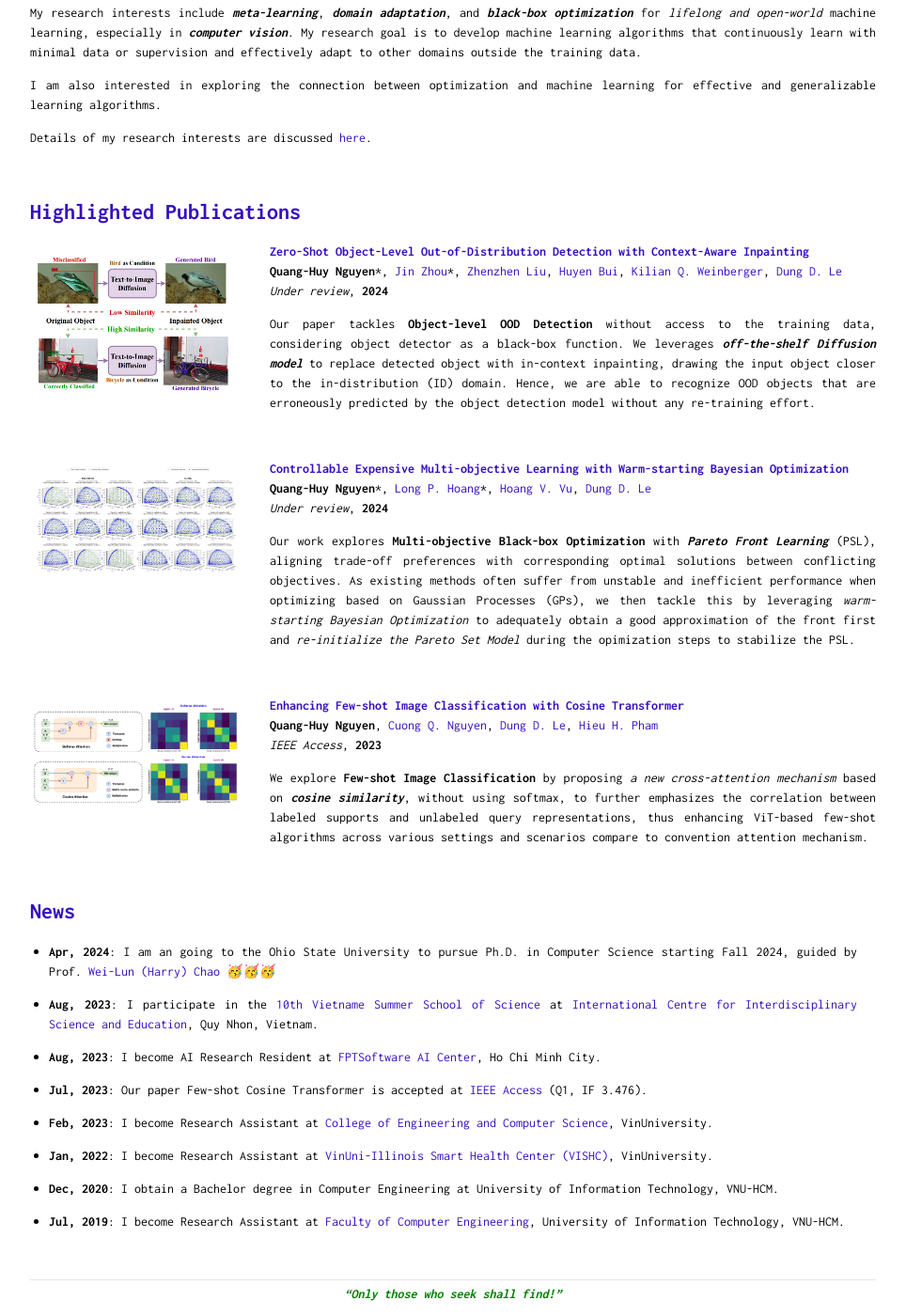
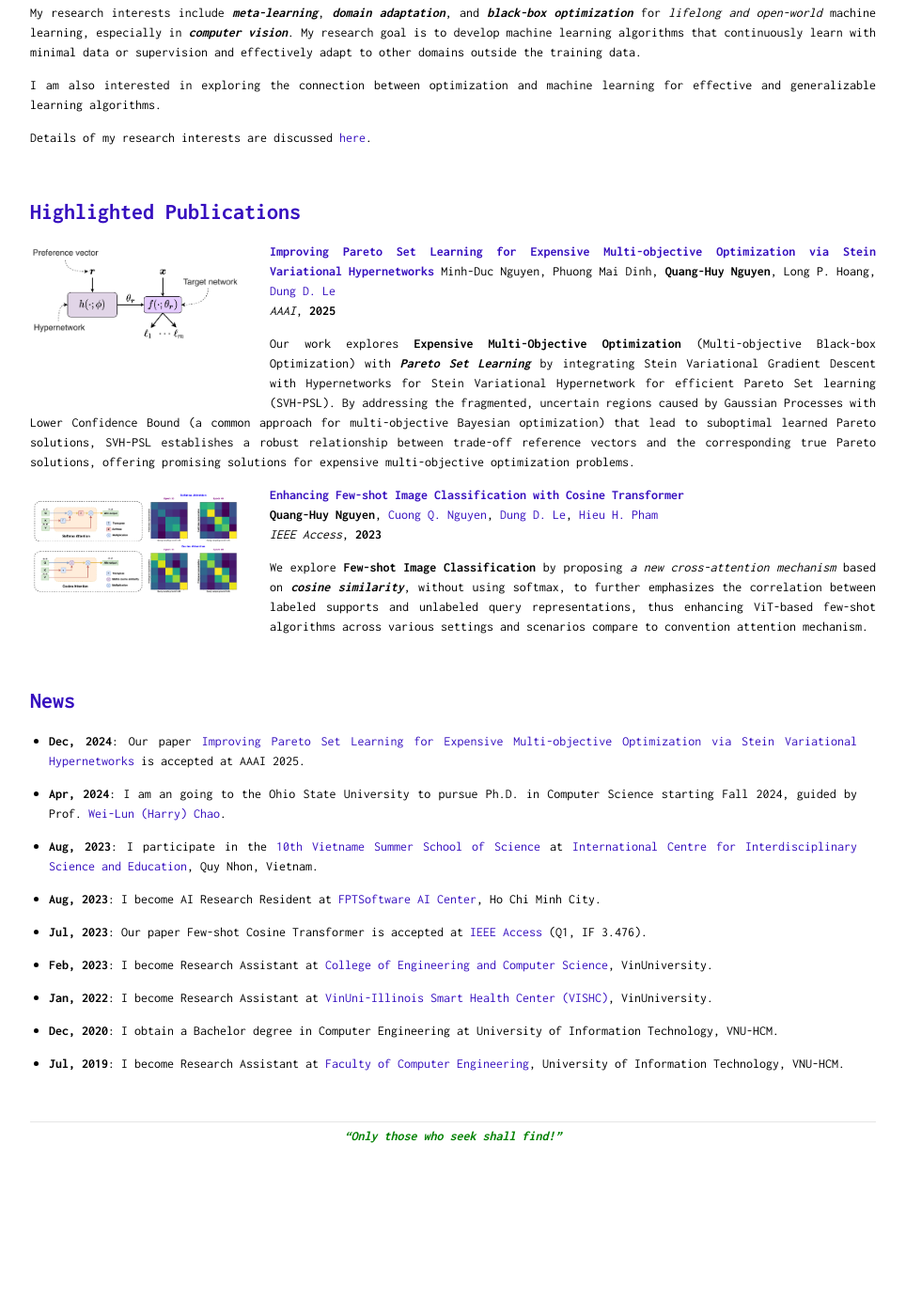
Before and after one commit to quanghuy0497/quanghuy0497.github.io, a Jekyll site: the page built from index.md, in a window 1280 px wide and 1400 px high, scrolled down 490 px. Shown: the whole window at 94% size, without its empty margins (158-1122 px from the left). Built offline with Jekyll 4.4.1, drawn with Linux system fonts in a browser that asks for light colours; nearby versions of some CDN libraries; after the commit the page ends 1730 px from its top, so only the background shows below that.

Commit message:
Update bio with AAAI accepted paper

```diff
--- a/page/about.md
+++ b/page/about.md
@@ -21,8 +21,16 @@ Details of my research interests are discussed [here](https://quanghuy0497.githu
 
 ## Highlighted Publications
 
+<img class="paper_right" src="/assets/project/PHN.png" onclick="onClick(this)" >
 
-<img class="paper_right" src="/assets/project/RONIN.png" onclick="onClick(this)" >
+[**Improving Pareto Set Learning for Expensive Multi-objective Optimization via Stein Variational Hypernetworks**](https://arxiv.org/abs/2412.17312)  Minh-Duc Nguyen, Phuong Mai Dinh,
+**Quang-Huy Nguyen**, Long P. Hoang, [Dung D. Le](https://scholar.google.com/citations?user=0eoYR1gAAAAJ&hl=en)
+*AAAI*, **2025**
+
+Our work explores **Expensive Multi-Objective Optimization** (Multi-objective Black-box Optimization) with ***Pareto Set Learning*** by integrating Stein Variational Gradient Descent with Hypernetworks for Stein Variational Hypernetwork for efficient Pareto Set learning (SVH-PSL). By addressing the fragmented, uncertain regions caused by Gaussian Processes with Lower Confidence Bound (a common approach for multi-objective Bayesian optimization) that lead to suboptimal learned Pareto solutions, SVH-PSL establishes a robust relationship between trade-off reference vectors and the corresponding true Pareto solutions, offering promising solutions for expensive multi-objective optimization problems.
+<br>
+
+<!-- <img class="paper_right" src="/assets/project/RONIN.png" onclick="onClick(this)" >
 
 [**Zero-Shot Object-Level Out-of-Distribution Detection with Context-Aware Inpainting**](http://arxiv.org/abs/2402.03292)
 **Quang-Huy Nguyen**\*, [Jin Zhou](https://scholar.google.com/citations?user=Nf48jqcAAAAJ&hl=en)\*, [Zhenzhen Liu](https://scholar.google.com/citations?user=dGMjHEwAAAAJ&hl=en), [Huyen Bui](https://scholar.google.com/citations?user=y3kKr_QAAAAJ&hl=en&oi=sra), [Kilian Q. Weinberger](https://scholar.google.com/citations?user=8RVWMycAAAAJ&hl=en), [Dung D. Le](https://scholar.google.com/citations?user=0eoYR1gAAAAJ&hl=en)
@@ -30,9 +38,9 @@ Details of my research interests are discussed [here](https://quanghuy0497.githu
 
 Our paper tackles **Object-level OOD Detection** without access to the training data, considering object detector as a black-box function. We leverages ***off-the-shelf Diffusion model*** to replace detected object with in-context inpainting, drawing the input object closer to the in-distribution (ID) domain. Hence, we are able to recognize OOD objects that are erroneously predicted by the object detection model without any re-training effort.
 
-<br>
+<br>  -->
 
-<img class="paper_right" src="/assets/project/Co-PSL.png" onclick="onClick(this)" >
+<!-- <img class="paper_right" src="/assets/project/Co-PSL.png" onclick="onClick(this)" >
 
 [**Controllable Expensive Multi-objective Learning with Warm-starting Bayesian Optimization**](http://arxiv.org/abs/2311.15297)
 **Quang-Huy Nguyen**\*, [Long P. Hoang](https://scholar.google.com/citations?user=3Dfc1z8AAAAJ&hl=en)\*, [Hoang V. Vu](https://scholar.google.com/citations?hl=en&user=YMt0pEoAAAAJ), [Dung D. Le](https://scholar.google.com/citations?user=0eoYR1gAAAAJ&hl=en)
@@ -40,7 +48,7 @@ Our paper tackles **Object-level OOD Detection** without access to the training
 
 Our work explores **Multi-objective Black-box Optimization** with ***Pareto Front Learning*** (PSL), aligning trade-off preferences with corresponding optimal solutions between conflicting objectives. As existing methods often suffer from unstable and inefficient performance when optimizing based on Gaussian Processes (GPs), we then tackle this by leveraging *warm-starting Bayesian Optimization* to adequately obtain a good approximation of the front first and *re-initialize the Pareto Set Model* during the opimization steps to stabilize the PSL.
 
-<br>
+<br> -->
 
 <img class="paper_right" src="/assets/project/Cosine_Attention.png" onclick="onClick(this)" >
 
@@ -55,7 +63,10 @@ We explore **Few-shot Image Classification** by proposing *a new cross-attention
 
 
 ## News
-- **Apr, 2024**: I am an going to the Ohio State University to pursue Ph.D. in Computer Science starting Fall 2024, guided by Prof. [Wei-Lun (Harry) Chao](https://sites.google.com/view/wei-lun-harry-chao/home) 🥳🥳🥳
+
+- **Dec, 2024**: Our paper [Improving Pareto Set Learning for Expensive Multi-objective Optimization via Stein Variational Hypernetworks](https://arxiv.org/abs/2412.17312) is accepted at AAAI 2025.
+
+- **Apr, 2024**: I am an going to the Ohio State University to pursue Ph.D. in Computer Science starting Fall 2024, guided by Prof. [Wei-Lun (Harry) Chao](https://sites.google.com/view/wei-lun-harry-chao/home).
 
 - **Aug, 2023**: I participate in the [10th Vietname Summer School of Science](https://www.truonghekhoahoc.com/10years/) at [International Centre for Interdisciplinary Science and Education](https://www.icisequynhon.com/), Quy Nhon, Vietnam.
 
```
Also changed, not shown: assets/project/PHN.png (added).
